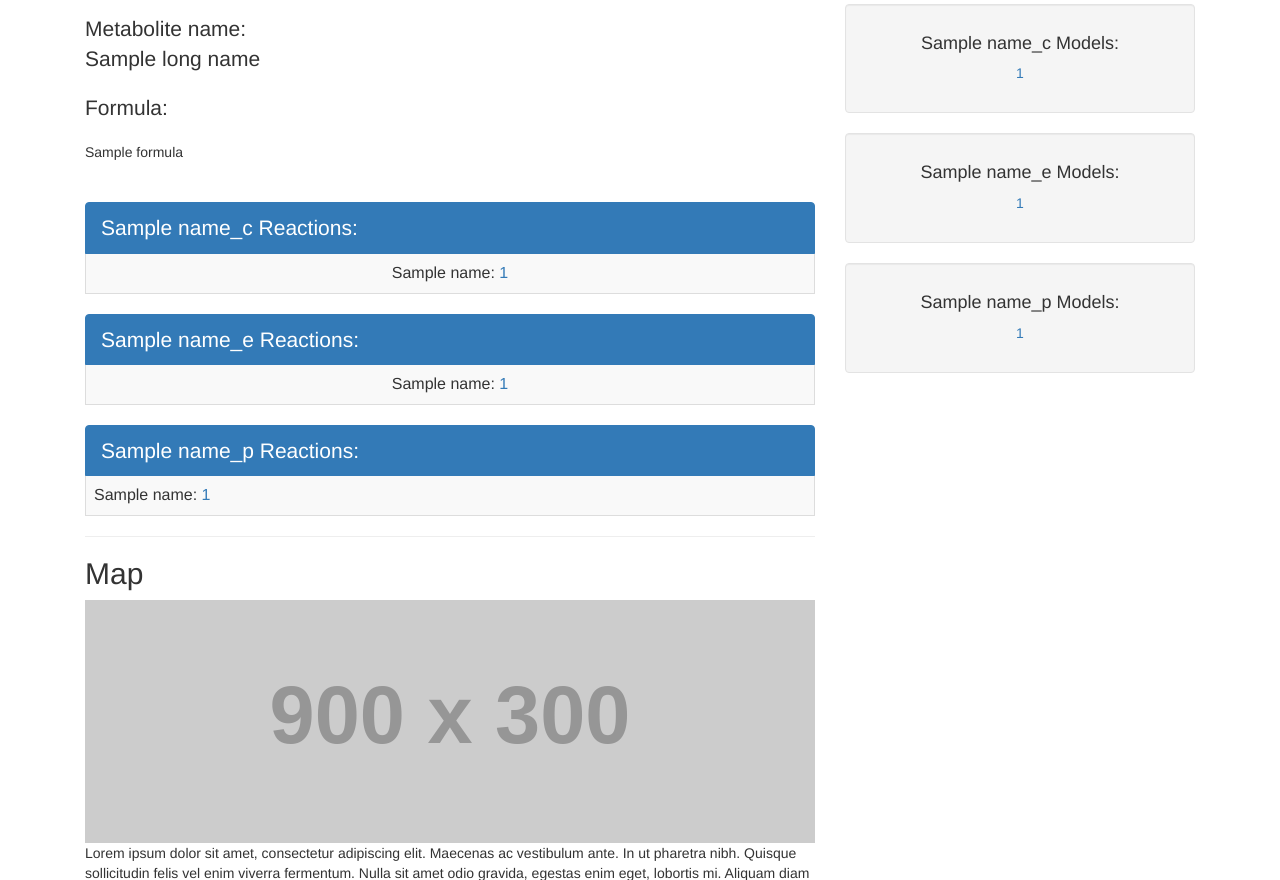
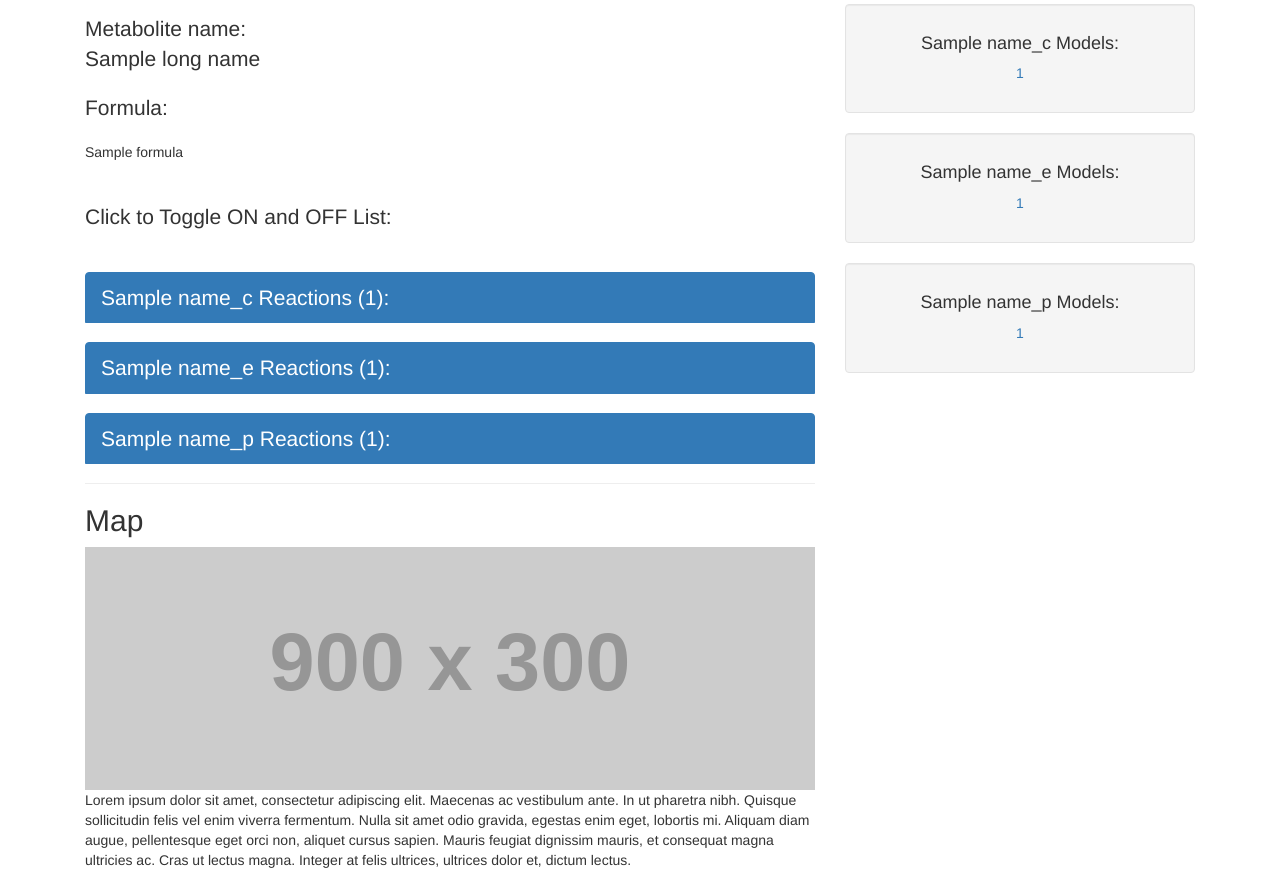
Before and after one commit to SBRG/bigg_models, a Python web app: template bigg2/templates/universalmetabolites.html in a window 1280 px wide. Shown: the part 281-1161 px from the top of the page. Run offline with Jinja, Linux system fonts and the light colour scheme; the template is opened without the code that fills it: most values are stand-ins (such as "Sample title", 1, 10 or a date in 2020); grey boxes labelled with a size stand in for pictures from a placeholder-image service; some libraries are stand-ins or nearby versions.

Commit message:
fixing advance search bugs and adding in universal pages

```diff
--- a/bigg2/load/LoadTheseus.py
+++ b/bigg2/load/LoadTheseus.py
@@ -268,12 +268,12 @@ def run_program():
     modelObjectList = []
     session = Session()
     for m in dict.keys():
+        if(m == 'Recon'):
+            m = 'model'
         if session.query(Model).filter(Model.biggid == m).count()>0:
             print "model name is already taken and or is already loaded"
         elif(m=='Ecoli_core_model'):
             modelObjectList.append(models.load_model('E_coli_core'))
-        elif  m == 'Recon' :
-            modelObjectList.append(models.load_model('model'))
         else:
             modelObjectList.append(models.load_model(m))
 
--- a/bigg2/static/js/script.js
+++ b/bigg2/static/js/script.js
@@ -31,5 +31,22 @@ $( document ).ready(function() {
 			$( ".btn-group-vertical" ).hide();
 		}
 	});
+	$('#metabolite_c_table').slideUp("slow");
+	$('#metabolite_p_table').slideUp("slow");
+	$('#metabolite_e_table').slideUp("slow");
+	$('#metabolitelist_c').click(function(){
+	    $('#metabolite_c_table').slideToggle("slow", function(){
 
+	    });
+	});
+		$('#metabolitelist_p').click(function(){
+	    $('#metabolite_p_table').slideToggle("slow", function(){
+
+	    });
+	});
+		$('#metabolitelist_e').click(function(){
+	    $('#metabolite_e_table').slideToggle("slow", function(){
+
+	    });
+	});
 });
--- a/bigg2/templates/universalmetabolites.html
+++ b/bigg2/templates/universalmetabolites.html
@@ -12,11 +12,13 @@
 					<br>
 					<br>
 					<br>
+					<p class="lead">Click to Toggle ON and OFF List:</p>
+					<br>
 					<div class="list-group">
-  						<a href="#metabolitelist" class="list-group-item active">
-    						<span class="lead">{{name}}_c Reactions:</span>
+  						<a id = "metabolitelist_c" title="click to toggle on and off list" href="#" class="list-group-item active">
+    						<span class="lead">{{name}}_c Reactions ({{reactionList[0][1]|length}}):</span>
   						</a>
-  						<table class="table table-striped table-bordered" style="text-align:center;">
+  						<table id="metabolite_c_table" class="table table-striped table-bordered" style="text-align:center;">
 	    			    <tr>
   						{% for reaction in reactionList[0][1] %}
   						{% if loop.index is divisibleby 1 %}
@@ -31,10 +33,10 @@
 					</table>
 					</div>
 					<div class="list-group">
-  						<a href="#metabolitelist" class="list-group-item active">
-    						<span class="lead">{{name}}_e Reactions:</span>
+  						<a id = "metabolitelist_e" href="#" title="click to toggle on and off list" class="list-group-item active">
+    						<span class="lead">{{name}}_e Reactions ({{reactionList[1][1]|length}}):</span>
   						</a>
-  						<table class="table table-striped table-bordered" style="text-align:center;">
+  						<table id = "metabolite_e_table" class="table table-striped table-bordered" style="text-align:center;">
 	    			    <tr>
   						{% for reaction in reactionList[1][1] %}
   						{% if loop.index is divisibleby 1 %}
@@ -49,10 +51,10 @@
 					</table>
 					</div>
 					<div class="list-group">
-  						<a href="#metabolitelist" class="list-group-item active">
-    						<span class="lead">{{name}}_p Reactions:</span>
+  						<a id = "metabolitelist_p" title="click to toggle on and off list" href="#" class="list-group-item active">
+    						<span class="lead">{{name}}_p Reactions ({{reactionList[2][1]|length}}):</span>
   						</a>
-  						<table class="table table-striped table-bordered">
+  						<table id = "metabolite_p_table" class="table table-striped table-bordered">
 	    			    <tr>
   						{% for reaction in reactionList[2][1] %}
   						{% if loop.index is divisibleby 1 %}
--- a/bigg2/templates/universalreactions.html
+++ b/bigg2/templates/universalreactions.html
@@ -20,14 +20,14 @@
 					<br>
 					<br>
 					<div class="panel panel-default">
-  						<a href="#reactionlist" class="list-group-item active">
-    						<div class="panel-heading"><span class="lead">Metabolites:</span></div>
+  						<a href="#" class="list-group-item active">
+    						<div class="panel-heading"><span class="lead">Models containing this Reaction:</span></div>
   						</a>
   						<table class="table table-striped">
 
   						{% for reaction in reactions %}
   						<tr>
-  						<td>Model {{reaction[0]}}:<a href="/models/{{reaction[0]}}/reactions/{{reaction[1]}}}}">{{reaction[1]}}</a></td>
+  						<td><a href="/models/{{reaction[0]}}/reactions/{{reaction[1]}}">{{reaction[0]}}</a></td>
 
   						</tr>
   						{% endfor %}
```
Also changed, not shown: bigg2/load/model_database/databaseio.py (+4 -6 lines), bigg2/server.py (+49 -12 lines), bigg2/templates/advancesearch.html (+6 -1 lines), bigg2/templates/listdisplay.html (+3 -4 lines), bigg2/templates/metabolites.html (+8 -3 lines), 3 other files.
